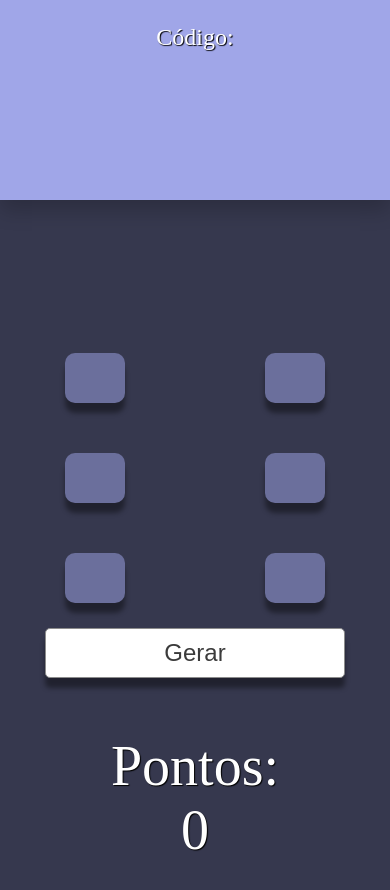
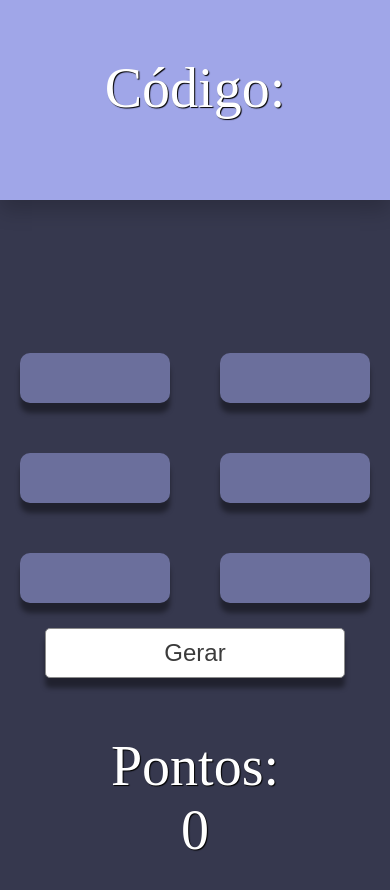
Before and after one commit to JuanVitorio/Gerador-Cor, a plain HTML site: page index.html in a window 390 px wide. Drawn offline with Linux system fonts and the light colour scheme.

Commit message:
Update style.css

```diff
--- a/style.css
+++ b/style.css
@@ -78,11 +78,11 @@ button:hover {
   }
 
   button {
-    width: 60px;
+    width: 150px;
   }
 
   #codigo {
-    font-size: 1.5em;
+    font-size: 3.5em;
   }
 
 }
```
